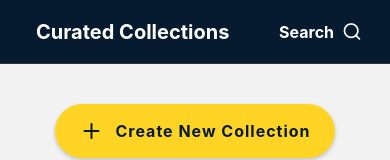
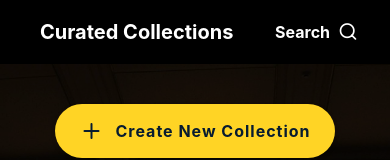
Before and after one commit to enterthestream/Curated-Collections, a React Native app in the folder frontend/: screen /Collections in a window 390 px wide. Shown: the top 160 px of the page. Built offline with nearby package versions, Linux system fonts and the light colour scheme; no server answers.

Commit message:
UI: added immersive background image and tweaked UI for cohesion

```diff
--- a/frontend/components/header/Header.tsx
+++ b/frontend/components/header/Header.tsx
@@ -22,9 +22,6 @@ export default function Header() {
   const [searchQuery, setSearchQuery] = useState<string>("");
 
   const toggleSearch = () => {
-    if (searchVisible && searchQuery) {
-      navigation.navigate("SearchResults", { query: searchQuery });
-    }
     setSearchVisible(!searchVisible);
   };
 
@@ -69,12 +66,11 @@ const styles = StyleSheet.create({
     flexDirection: "row",
     alignItems: "center",
     justifyContent: "space-between",
-    backgroundColor: "rgb(7, 27, 48)",
-    paddingHorizontal: 16,
-    paddingVertical: 12,
+    backgroundColor: "black",
+    paddingHorizontal: 20,
+    paddingVertical: 20,
     height: Platform.OS === "web" ? 64 : 56,
     borderBottomWidth: 1,
-    borderBottomColor: "#2c3440",
     width: "100%",
     zIndex: 100,
   },
@@ -112,7 +108,7 @@ const styles = StyleSheet.create({
   },
   modalContainer: {
     flex: 1,
-    backgroundColor: "#14181c",
+    backgroundColor: "black",
   },
   modalHeader: {
     flexDirection: "row",
@@ -120,7 +116,6 @@ const styles = StyleSheet.create({
     justifyContent: "space-between",
     padding: 16,
     borderBottomWidth: 1,
-    borderBottomColor: "#2c3440",
   },
   modalTitle: {
     color: "#fff",
--- a/frontend/components/pages/CollectionScreen.tsx
+++ b/frontend/components/pages/CollectionScreen.tsx
@@ -1,4 +1,4 @@
-import { Fragment, useCallback, useState } from "react";
+import { useCallback, useState } from "react";
 import { FlatList } from "react-native-gesture-handler";
 import {
   View,
@@ -8,6 +8,7 @@ import {
   TouchableOpacity,
   Modal,
   useWindowDimensions,
+  ImageBackground,
 } from "react-native";
 import { RouteProp, useNavigation } from "@react-navigation/native";
 import CreateCollection from "../widget/CreateCollection";
@@ -17,13 +18,9 @@ import CollectionView from "./CollectionView";
 import { EnrichedCollection } from "@/types.ts/collection";
 import { enrichCollection } from "@/api/api";
 import { deleteArtwork } from "@/api/backendFunctions";
-import { RootStackParams } from "@/App";
+const backgroundImage = require("@/assets/images/painting-exhibition-751576_1920.jpg");
 
-type CollectionScreenProps = {
-  route: RouteProp<RootStackParams, "Collections" | "Artwork">;
-};
-
-export default function CollectionScreen({ route }: CollectionScreenProps) {
+export default function CollectionScreen() {
   const user = "royal-user";
   const [isCreateVisible, setIsCreateVisible] = useState(false);
   const navigation = useNavigation();
@@ -77,6 +74,7 @@ export default function CollectionScreen({ route }: CollectionScreenProps) {
   const handleCreateCollection = useCallback(
     (newCollection: any) => {
       setCollections((prevCollections) => [...prevCollections, newCollection]);
+      setIsCreateVisible(false);
     },
     [setCollections]
   );
@@ -112,6 +110,11 @@ export default function CollectionScreen({ route }: CollectionScreenProps) {
 
   return (
     <View style={styles.container}>
+      <ImageBackground
+        source={backgroundImage}
+        style={styles.backgroundImage}
+        resizeMode="cover"
+      />
       <View style={styles.overlayContainer}>
         {!isViewingCollection ? (
           <View style={styles.collectionContent}>
@@ -180,7 +183,7 @@ export default function CollectionScreen({ route }: CollectionScreenProps) {
             <CreateCollection user={user} onCreate={handleCreateCollection} />
             <TouchableOpacity
               onPress={() => {
-                setIsCreateVisible(false);
+                setIsCreateVisible(!isCreateVisible);
               }}
               style={styles.closeButton}
             >
@@ -239,11 +242,18 @@ const styles = StyleSheet.create({
     width: "100%",
     height: "100%",
   },
+  backgroundImage: {
+    ...StyleSheet.absoluteFillObject,
+    width: "100%",
+    height: "100%",
+  },
   overlayContainer: {
     flex: 1,
     justifyContent: "flex-start",
     paddingTop: 20,
     paddingHorizontal: 20,
+    ...StyleSheet.absoluteFillObject,
+    backgroundColor: "rgba(0, 0, 0, 0.4)",
   },
   title: {
     fontSize: 24,
@@ -262,7 +272,7 @@ const styles = StyleSheet.create({
   },
   collectionItem: {
     margin: 10,
-    backgroundColor: "rgba(255, 212, 37, 0.05)",
+    backgroundColor: "rgb(225, 225, 221)",
     marginBottom: 15,
     borderRadius: 12,
     padding: 24,
@@ -270,9 +280,9 @@ const styles = StyleSheet.create({
     alignItems: "center",
     justifyContent: "center",
     shadowColor: "rgb(7, 27, 48)",
-    shadowOffset: { width: 0, height: 1 },
-    shadowRadius: 3,
-    shadowOpacity: 0.2,
+    shadowOffset: { width: 0, height: 3 },
+    shadowRadius: 4,
+    shadowOpacity: 0.9,
     elevation: 8,
     height: 220,
   },
@@ -312,9 +322,9 @@ const styles = StyleSheet.create({
     shadowOpacity: 0.1,
     shadowRadius: 3,
     elevation: 2,
-    backgroundColor: "rgba(255, 212, 37, 0.01)",
+    backgroundColor: "white",
     paddingVertical: 14,
-    paddingHorizontal: 24,
+    paddingHorizontal: 14,
     borderRadius: 30,
     alignSelf: "flex-start",
   },
--- a/frontend/components/pages/CollectionView.tsx
+++ b/frontend/components/pages/CollectionView.tsx
@@ -73,8 +73,12 @@ const styles = StyleSheet.create({
     fontWeight: "bold",
     marginTop: 25,
     marginBottom: 15,
-    color: "rgb(7, 27, 48)",
+    color: "white",
     padding: 10,
     fontFamily: "System",
+    textShadowColor: "rgba(0, 0, 0, 0.75)",
+    textShadowOffset: { width: 1, height: 1 },
+    textShadowRadius: 3,
+    letterSpacing: 1,
   },
 });
--- a/frontend/components/pages/LandingPage.tsx
+++ b/frontend/components/pages/LandingPage.tsx
@@ -8,8 +8,10 @@ import {
   StyleSheet,
   Text,
   TouchableOpacity,
+  ImageBackground,
 } from "react-native";
 import { ScrollView } from "react-native-gesture-handler";
+const backgroundImage = require("@/assets/images/painting-exhibition-751576_1920.jpg");
 
 export default function LandingPage() {
   const navigation = useNavigation<StackNavigationProp<RootStackParams>>();
@@ -20,16 +22,22 @@ export default function LandingPage() {
   };
 
   return (
-    <ScrollView style={styles.container}>
+    <View style={styles.container}>
+      <ImageBackground
+        source={backgroundImage}
+        style={styles.backgroundImage}
+        resizeMode="cover"
+      />
+      <View style={styles.overlay} />
       <View style={styles.hero}>
         <View style={styles.heroContent}>
-          <Text style={styles.heroTitle}>Welcome to Curated Collections</Text>
-          <Text style={styles.heroSubtitle}>
+          <Text style={styles.heroTitle}>Curated Collections</Text>
+          {/*           <Text style={styles.heroSubtitle}>
             Curate your own virtual art exhibitions
-          </Text>
+          </Text> */}
         </View>
       </View>
-      <TouchableOpacity style={styles.button} onPress={handleGetStarted}>
+      {/* <TouchableOpacity style={styles.button} onPress={handleGetStarted}>
         <Text style={styles.buttonText}>Get Started</Text>
         <Feather
           name="arrow-right"
@@ -37,7 +45,8 @@ export default function LandingPage() {
           color="white"
           style={styles.buttonIcon}
         />
-      </TouchableOpacity>
+      </TouchableOpacity> */}
+
       <View style={styles.section}>
         <Text style={styles.sectionTitle}>Features</Text>
 
@@ -95,17 +104,19 @@ export default function LandingPage() {
           </Text>
         </TouchableOpacity>
       </View>
-    </ScrollView>
+    </View>
   );
 }
 
 const styles = StyleSheet.create({
   container: {
     flex: 1,
-    backgroundColor: "white",
+  },
+  overlay: {
+    ...StyleSheet.absoluteFillObject,
+    backgroundColor: "rgba(0, 0, 0, 0.4)",
   },
   hero: {
-    backgroundColor: "rgba(7, 27, 48, 0.95)",
     paddingVertical: 60,
     paddingHorizontal: 20,
     alignItems: "center",
@@ -125,7 +136,7 @@ const styles = StyleSheet.create({
   },
   heroSubtitle: {
     fontSize: 18,
-    color: "rgba(255, 255, 255, 0.8)",
+    color: "rgba(255, 255, 255, 1)",
     textAlign: "center",
     marginBottom: 32,
     fontFamily: "System",
@@ -145,6 +156,7 @@ const styles = StyleSheet.create({
   },
   buttonAlt: {
     backgroundColor: "#FFD425",
+    opacity: 0.95,
     paddingVertical: 14,
     paddingHorizontal: 24,
     borderRadius: 30,
@@ -166,6 +178,11 @@ const styles = StyleSheet.create({
     marginRight: 8,
     fontFamily: "System",
   },
+  backgroundImage: {
+    ...StyleSheet.absoluteFillObject,
+    width: "100%",
+    height: "100%",
+  },
   buttonIcon: {
     color: "rgb(7, 27, 48)",
   },
@@ -185,7 +202,7 @@ const styles = StyleSheet.create({
     fontWeight: "bold",
     marginBottom: 40,
     textAlign: "center",
-    color: "rgb(7, 27, 48)",
+    color: "white",
     fontFamily: "System",
   },
   featureRow: {
@@ -197,6 +214,7 @@ const styles = StyleSheet.create({
   featureCard: {
     flex: 1,
     backgroundColor: "white",
+    opacity: 0.9,
     borderRadius: 12,
     padding: 24,
     marginBottom: 20,
@@ -237,6 +255,7 @@ const styles = StyleSheet.create({
     alignItems: "center",
     flexDirection: "row",
     justifyContent: "space-between",
+    marginTop: "auto",
   },
   footerText: {
     fontSize: 14,
--- a/frontend/components/widget/ArtworkGrid.tsx
+++ b/frontend/components/widget/ArtworkGrid.tsx
@@ -114,15 +114,15 @@ const styles = StyleSheet.create({
     paddingBottom: 20,
   },
   itemContainer: {
-    backgroundColor: "rgb(7, 27, 48)",
+    backgroundColor: "rgb(225, 225, 221)",
     flexDirection: "row",
     alignItems: "center",
-    shadowColor: "#000",
+    shadowColor: "#666",
     shadowOffset: { width: 0, height: 2 },
     shadowOpacity: 0.2,
     shadowRadius: 4,
     elevation: 3,
-    borderRadius: 8,
+    borderRadius: 4,
     marginBottom: 18,
     marginHorizontal: 6,
   },
--- a/frontend/components/widget/Search.tsx
+++ b/frontend/components/widget/Search.tsx
@@ -5,6 +5,7 @@ import {
   Keyboard,
   Platform,
   useWindowDimensions,
+  ImageBackground,
 } from "react-native";
 import { useArtworks } from "../hooks/useArtworks";
 import { useState } from "react";
@@ -15,6 +16,7 @@ import { fetchArtworkBySource } from "@/api/api";
 import { useNavigation, useRoute } from "@react-navigation/native";
 import { StackNavigationProp } from "@react-navigation/stack";
 import { RootStackParams } from "@/App";
+const backgroundImage = require("@/assets/images/painting-exhibition-751576_1920.jpg");
 
 type SearchProps = {
   searchQuery: string;
@@ -112,6 +114,11 @@ export default function Search({ searchQuery, setSearchQuery }: SearchProps) {
   };
   return (
     <View style={[styles.container, { width: width }]}>
+      <ImageBackground
+        source={backgroundImage}
+        style={styles.backgroundImage}
+        resizeMode="cover"
+      />
       <View style={styles.searchBarContainer}>
         <TextInput
           style={[styles.input, { width: 0.3 * width }]}
@@ -148,14 +155,17 @@ export default function Search({ searchQuery, setSearchQuery }: SearchProps) {
 const styles = StyleSheet.create({
   container: {
     flex: 1,
-    backgroundColor: "rgba(20, 24, 28, 0.95)",
+  },
+  overlay: {},
+  backgroundImage: {
+    ...StyleSheet.absoluteFillObject,
+    width: "100%",
+    height: "100%",
   },
   searchBarContainer: {
     paddingVertical: 20,
     paddingHorizontal: 20,
     alignItems: "center",
-    borderBottomWidth: 1,
-    borderBottomColor: "rgba(255,255,255,0.1)",
   },
   input: {
     height: 50,
```
Also changed, not shown: frontend/App.tsx (+1 -10 lines), frontend/components/pages/ArtworksCard.tsx (+5 -4 lines), frontend/tsconfig.json (+3 -4 lines).
